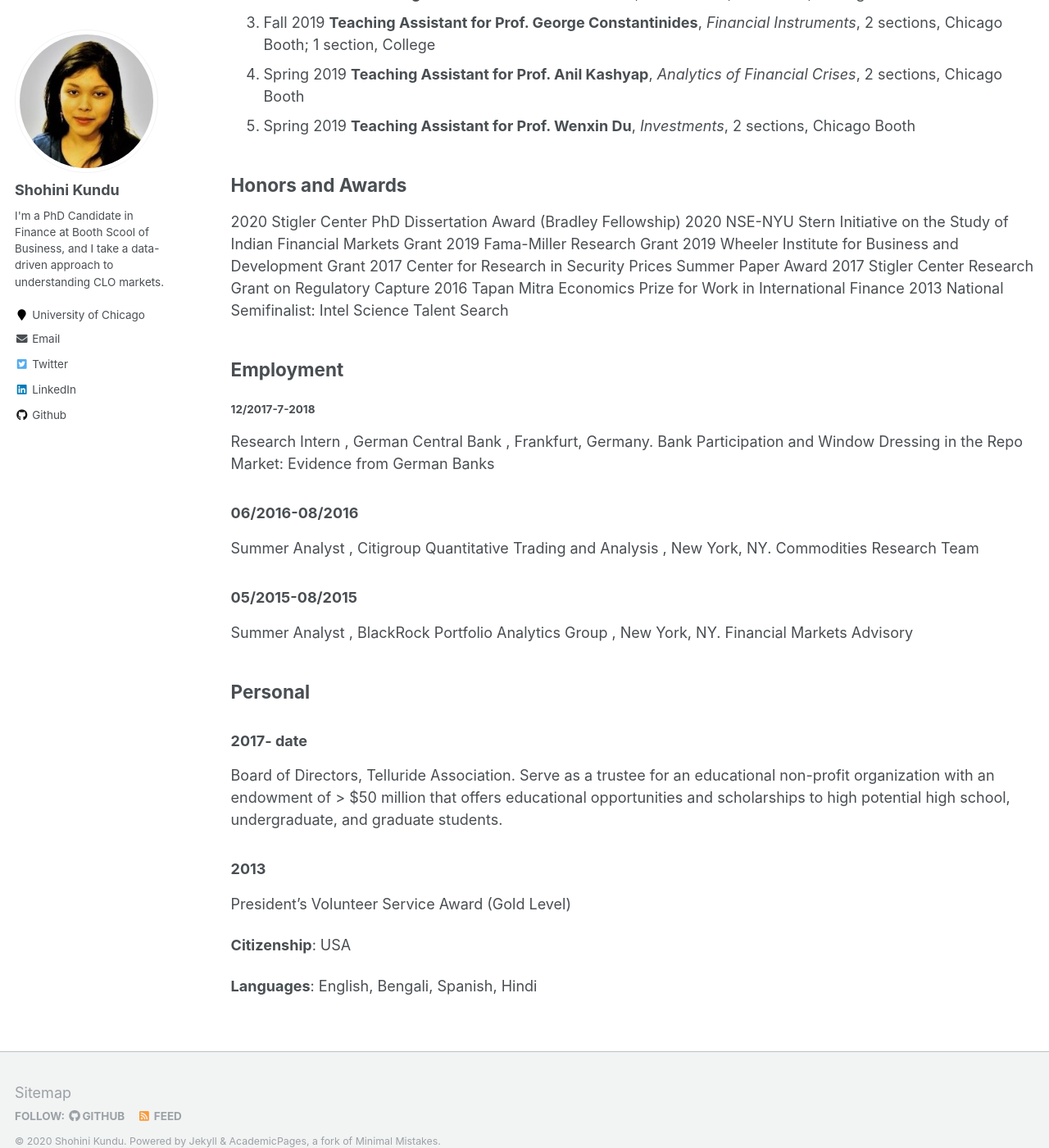
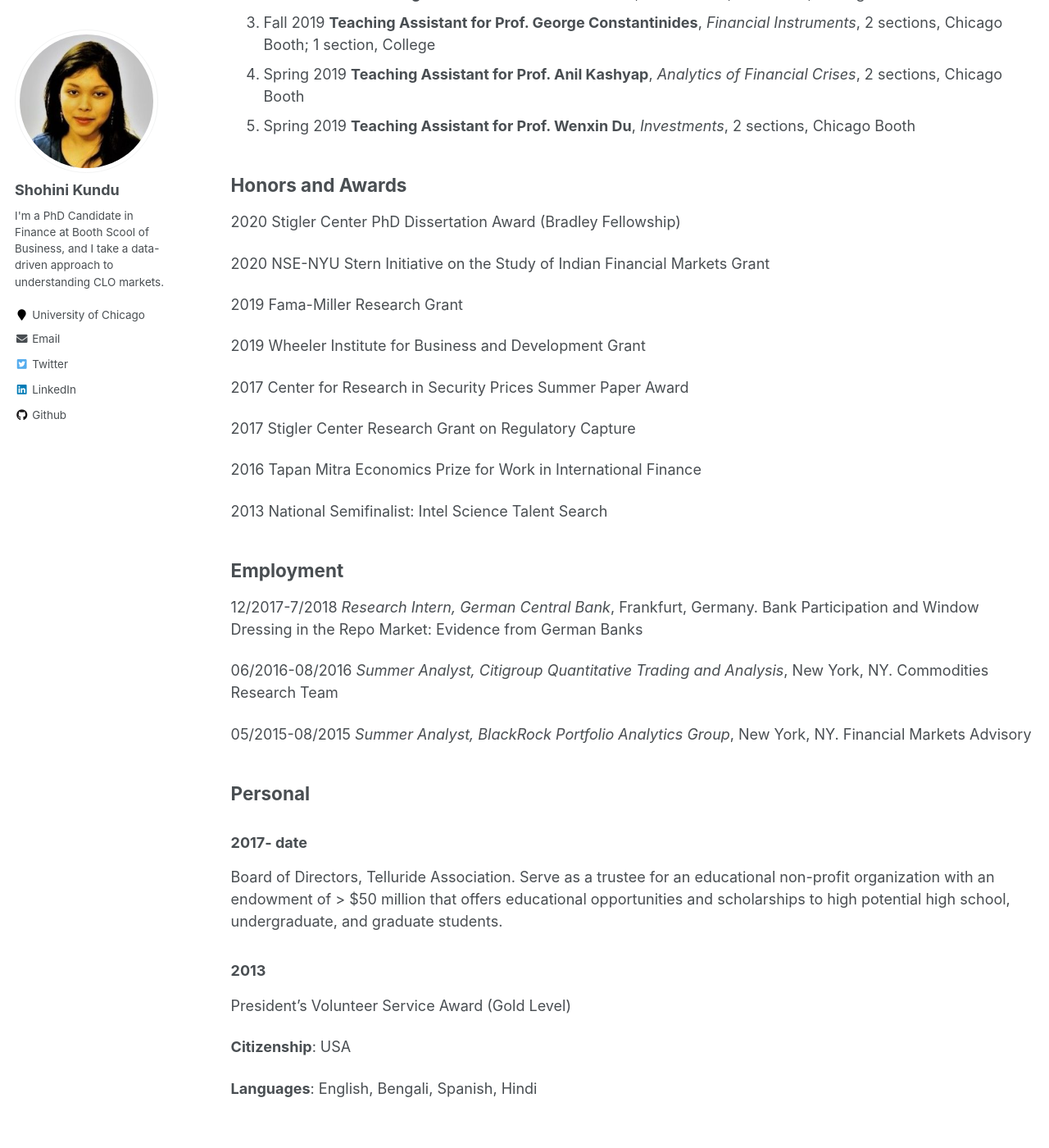
Before and after one commit to shohinikundu/shohinikundu.github.io, a Jekyll site: the page built from _pages/cv.md, in a window 1280 px wide and 1400 px high, scrolled down 1177 px. Shown: the whole window at 82% size. Built offline with Jekyll 4.4.1, drawn with Linux system fonts in a browser that asks for light colours.

Commit message:
Update cv.md

```diff
--- a/_pages/cv.md
+++ b/_pages/cv.md
@@ -57,29 +57,30 @@ Magna Cum Laude, Distinction in All Subjects, Dean’s Merit List (2013-2016)
 
 
   2020 Stigler Center PhD Dissertation Award (Bradley Fellowship)
+
   2020 NSE-NYU Stern Initiative on the Study of Indian Financial Markets Grant
+
   2019 Fama-Miller Research Grant
+
   2019 Wheeler Institute for Business and Development Grant
+
   2017 Center for Research in Security Prices Summer Paper Award
+
   2017 Stigler Center Research Grant on Regulatory Capture
+
   2016 Tapan Mitra Economics Prize for Work in International Finance
+
   2013 National Semifinalist: Intel Science Talent Search
 
 ## Employment
 
-#### 12/2017-7-2018
-
-Research Intern , German Central Bank , Frankfurt, Germany.
+12/2017-7/2018 *Research Intern, German Central Bank*, Frankfurt, Germany.
 Bank Participation and Window Dressing in the Repo Market: Evidence from German Banks
 
-### 06/2016-08/2016
-
-Summer Analyst , Citigroup Quantitative Trading and Analysis , New York, NY.
+06/2016-08/2016 *Summer Analyst, Citigroup Quantitative Trading and Analysis*, New York, NY.
 Commodities Research Team
 
-### 05/2015-08/2015
-
-Summer Analyst , BlackRock Portfolio Analytics Group , New York, NY.
+05/2015-08/2015 *Summer Analyst, BlackRock Portfolio Analytics Group*, New York, NY.
 Financial Markets Advisory
 
 ## Personal
```
